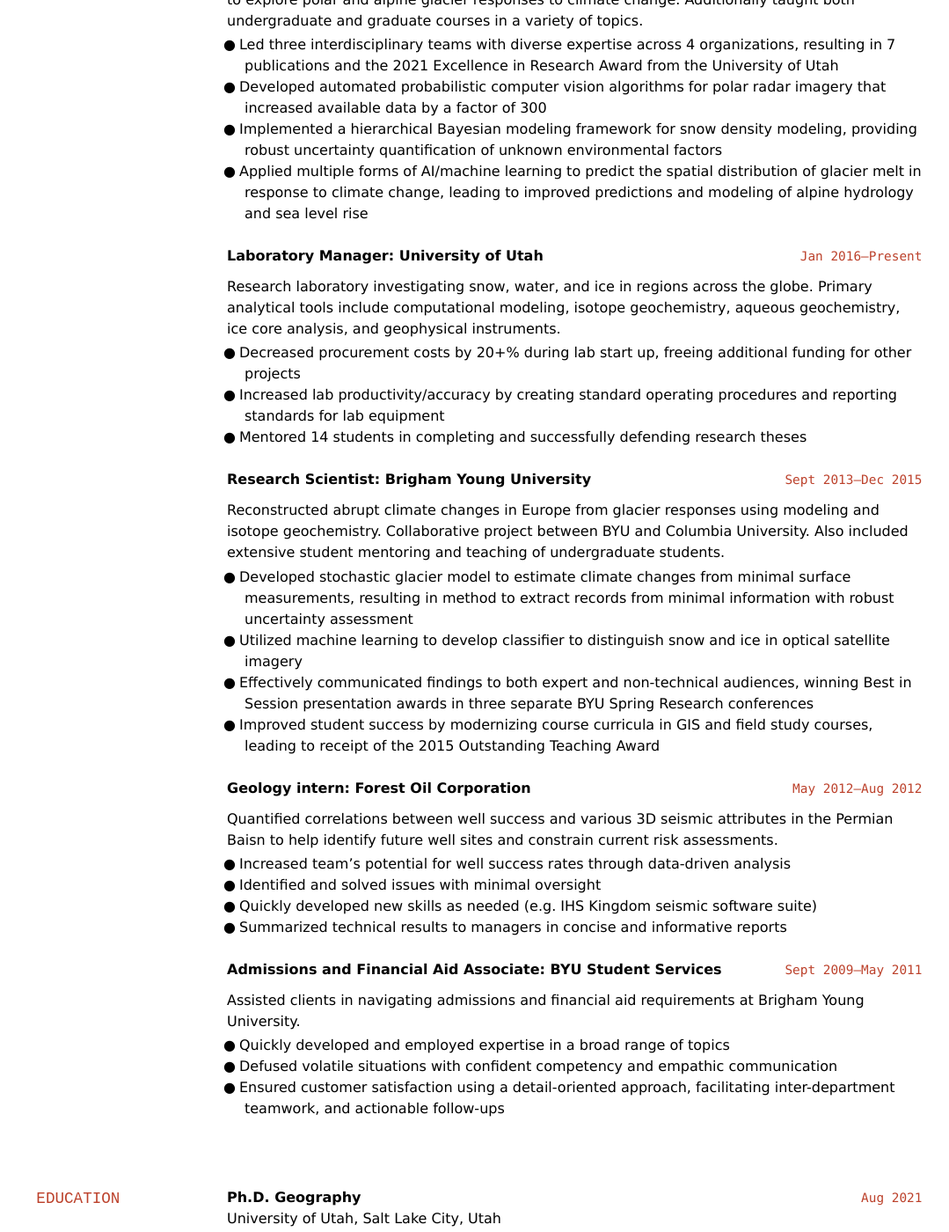
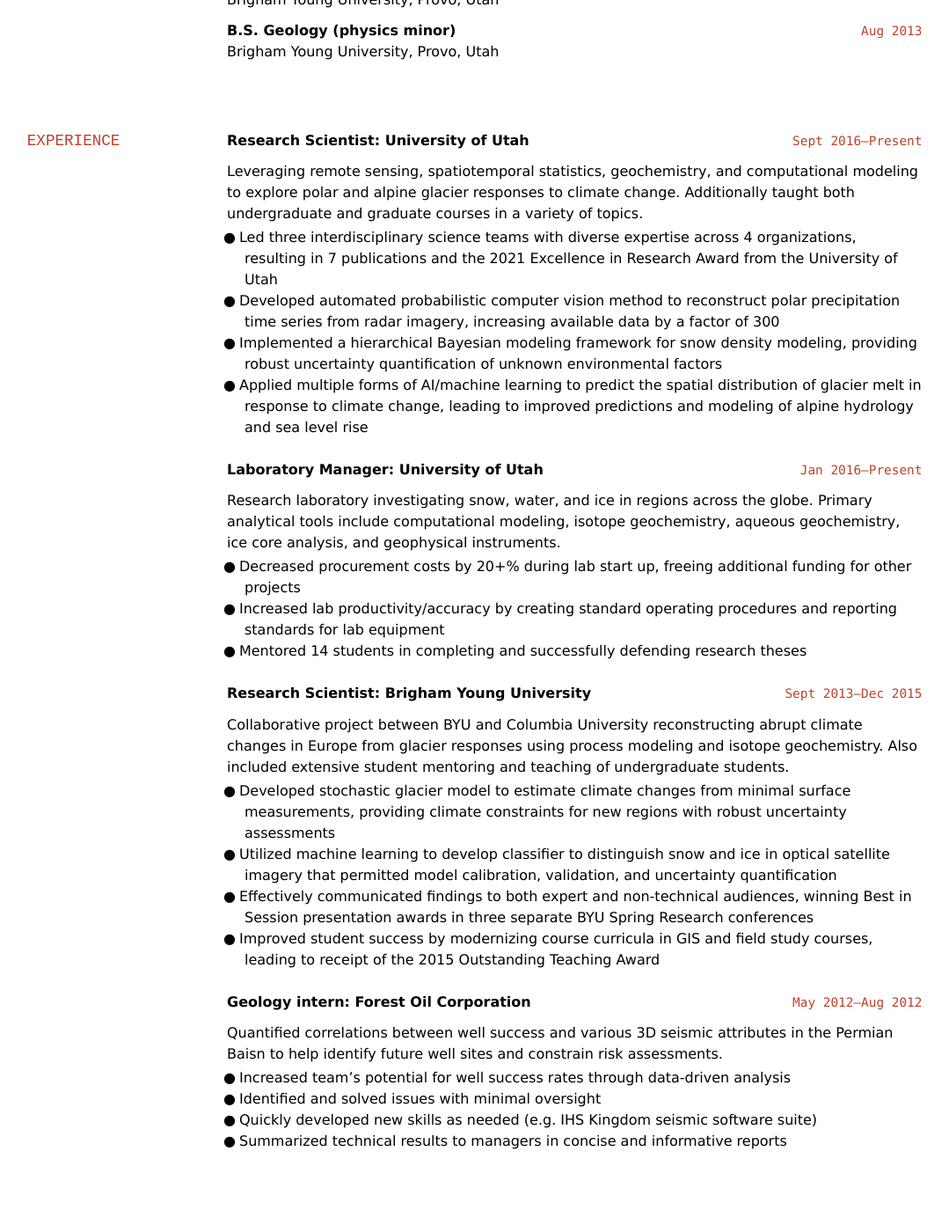
Before and after one commit to durbank/durbank.github.io, a Jekyll site: the page built from cv/resume-short.md, in a window 1280 px wide and 1400 px high, scrolled down 670 px. Shown: the whole window at 88% size, without its empty margins (46-1125 px from the left). Built offline with Jekyll 4.4.1, drawn with Linux system fonts in a browser that asks for light colours; after the commit the page ends 2003 px from its top, so only the background shows below that; some of the changed text lies outside the part shown.

Commit message:
Additional minor edits to improve readability

```diff
--- a/cv/resume-short.md
+++ b/cv/resume-short.md
@@ -21,7 +21,21 @@
 **Programming languages:** Python, R, MATLAB, bash scripting, version control systems (e.g. git) \
 **Computing:** High-performance computing, Linux environments, PyMC3, data visualization \
 **Statistics:** Geospatial analysis, time series analysis, machine learning, probabilistic programming, Bayesian inference \
-**Data types:** GIS, geospatial data, climate models, Landsat imagery, radar, remote sensing
+**Data types:** GIS, geospatial data, climate models, VNIR/optical imagery, radar, remote sensing
+
+## EDUCATION
+
+`Aug 2021`
+**Ph.D. Geography**\
+University of Utah, Salt Lake City, Utah
+
+`Dec 2015`
+**M.S. Geology**\
+Brigham Young University, Provo, Utah
+
+`Aug 2013`
+**B.S. Geology (physics minor)**\
+Brigham Young University, Provo, Utah
 
 ## EXPERIENCE
 
@@ -32,8 +46,8 @@
 <!-- Specific investigations included reconstruction and analysis of polar precipitation time series and analyses of glacier mass loss across High Mountain Asia. -->
 Additionally taught both undergraduate and graduate courses in a variety of topics.
 
-- Led three interdisciplinary teams with diverse expertise across 4 organizations, resulting in 7 publications and the 2021 Excellence in Research Award from the University of Utah
-- Developed automated probabilistic computer vision algorithms for polar radar imagery that increased available data by a factor of 300
+- Led three interdisciplinary science teams with diverse expertise across 4 organizations, resulting in 7 publications and the 2021 Excellence in Research Award from the University of Utah
+- Developed automated probabilistic computer vision method to reconstruct polar precipitation time series from radar imagery, increasing available data by a factor of 300
 - Implemented a hierarchical Bayesian modeling framework for snow density modeling, providing robust uncertainty quantification of unknown environmental factors
 - Applied multiple forms of AI/machine learning to predict the spatial distribution of glacier melt in response to climate change, leading to improved predictions and modeling of alpine hydrology and sea level rise
 
@@ -50,26 +64,25 @@
 `Sept 2013–Dec 2015`
 **Research Scientist: Brigham Young University**
 
-Reconstructed abrupt climate changes in Europe from glacier responses using modeling and isotope geochemistry.
-Collaborative project between BYU and Columbia University.
+Collaborative project between BYU and Columbia University reconstructing abrupt climate changes in Europe from glacier responses using process modeling and isotope geochemistry.
 Also included extensive student mentoring and teaching of undergraduate students.
 
-- Developed stochastic glacier model to estimate climate changes from minimal surface measurements, resulting in method to extract records from minimal information with robust uncertainty assessment
-- Utilized machine learning to develop classifier to distinguish snow and ice in optical satellite imagery
+- Developed stochastic glacier model to estimate climate changes from minimal surface measurements, providing climate constraints for new regions with robust uncertainty assessments
+- Utilized machine learning to develop classifier to distinguish snow and ice in optical satellite imagery that permitted model calibration, validation, and uncertainty quantification
 - Effectively communicated findings to both expert and non-technical audiences, winning Best in Session presentation awards in three separate BYU Spring Research conferences
 - Improved student success by modernizing course curricula in GIS and field study courses, leading to receipt of the 2015 Outstanding Teaching Award
 
 `May 2012–Aug 2012`
 **Geology intern: Forest Oil Corporation**
 
-Quantified correlations between well success and various 3D seismic attributes in the Permian Baisn to help identify future well sites and constrain current risk assessments.
+Quantified correlations between well success and various 3D seismic attributes in the Permian Baisn to help identify future well sites and constrain risk assessments.
 
 - Increased team's potential for well success rates through data-driven analysis
 - Identified and solved issues with minimal oversight
 - Quickly developed new skills as needed (e.g. IHS Kingdom seismic software suite)
 - Summarized technical results to managers in concise and informative reports
 
-`Sept 2009–May 2011`
+<!-- `Sept 2009–May 2011`
 **Admissions and Financial Aid Associate: BYU Student Services**
 
 Assisted clients in navigating admissions and financial aid requirements at Brigham Young University.
@@ -77,20 +90,7 @@
 - Quickly developed and employed expertise in a broad range of topics
 - Defused volatile situations with confident competency and empathic communication
 - Ensured customer satisfaction using a detail-oriented approach, facilitating inter-department teamwork, and actionable follow-ups
-
-## EDUCATION
-
-`Aug 2021`
-**Ph.D. Geography**\
-University of Utah, Salt Lake City, Utah
-
-`Dec 2015`
-**M.S. Geology**\
-Brigham Young University, Provo, Utah
-
-`Aug 2013`
-**B.S. Geology (physics minor)**\
-Brigham Young University, Provo, Utah
+ -->
 
 <!-- ---
 
```
Also changed, not shown: other parts of cv/resume-short.md (+2 -2 lines).
